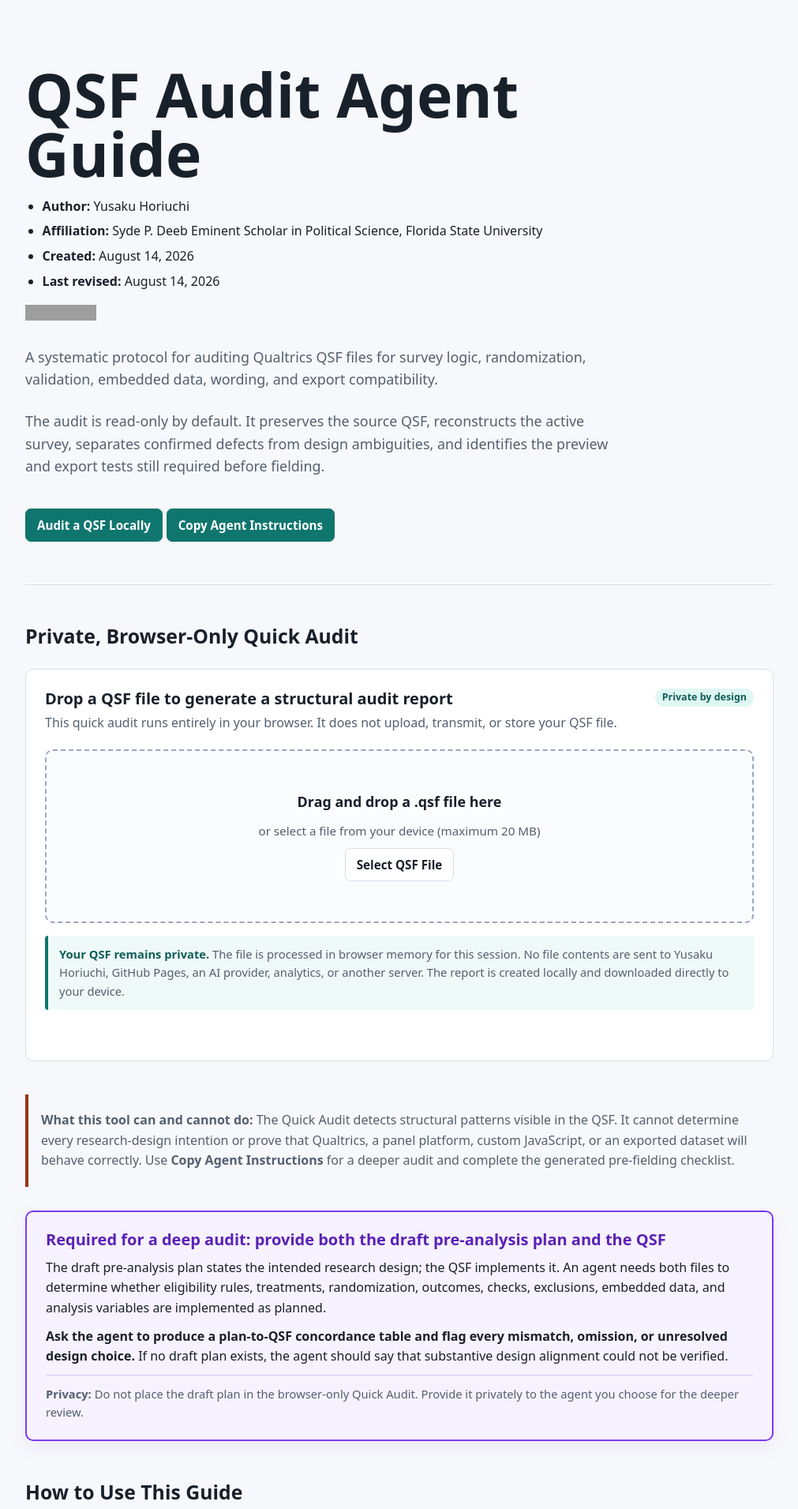
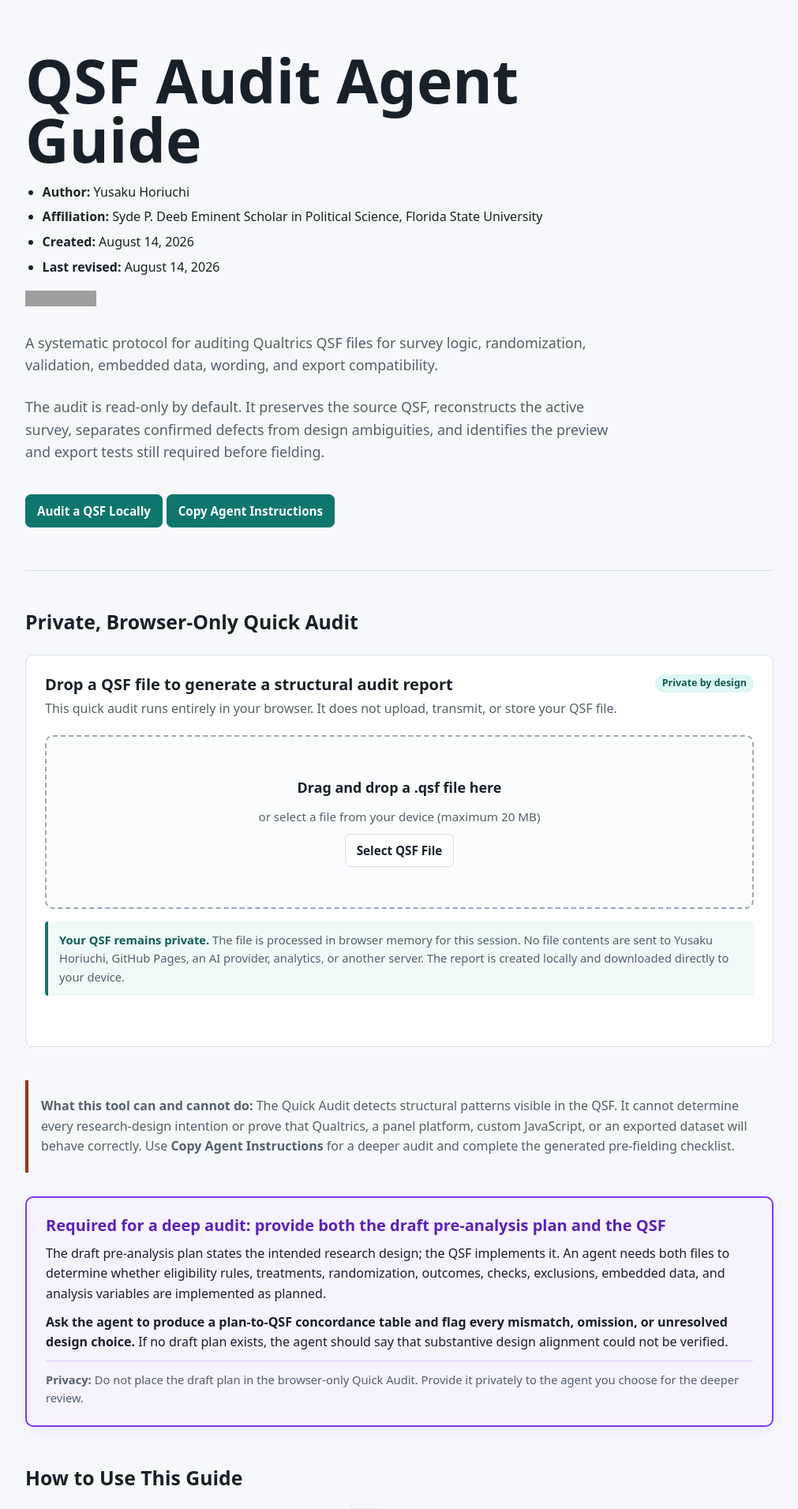
Before and after one commit to yhoriuchi/qsf-audit-agent-guide, a Jekyll site: the page built from index.md, in a window 1280 px wide. Shown: the top 1911 px of the page at 79% size, without its empty margins (134-1145 px from the left). Built offline with Jekyll 4.4.1, drawn with Linux system fonts in a browser that asks for light colours; grey boxes are pictures that could not be loaded.

Commit message:
Standardize guide top spacing

```diff
--- a/assets/site.css
+++ b/assets/site.css
@@ -37,7 +37,7 @@ a {
 }
 
 .hero {
-  padding: 42px 0 30px;
+  padding: 24px 0 30px;
   border-bottom: 1px solid var(--line);
 }
 
```
